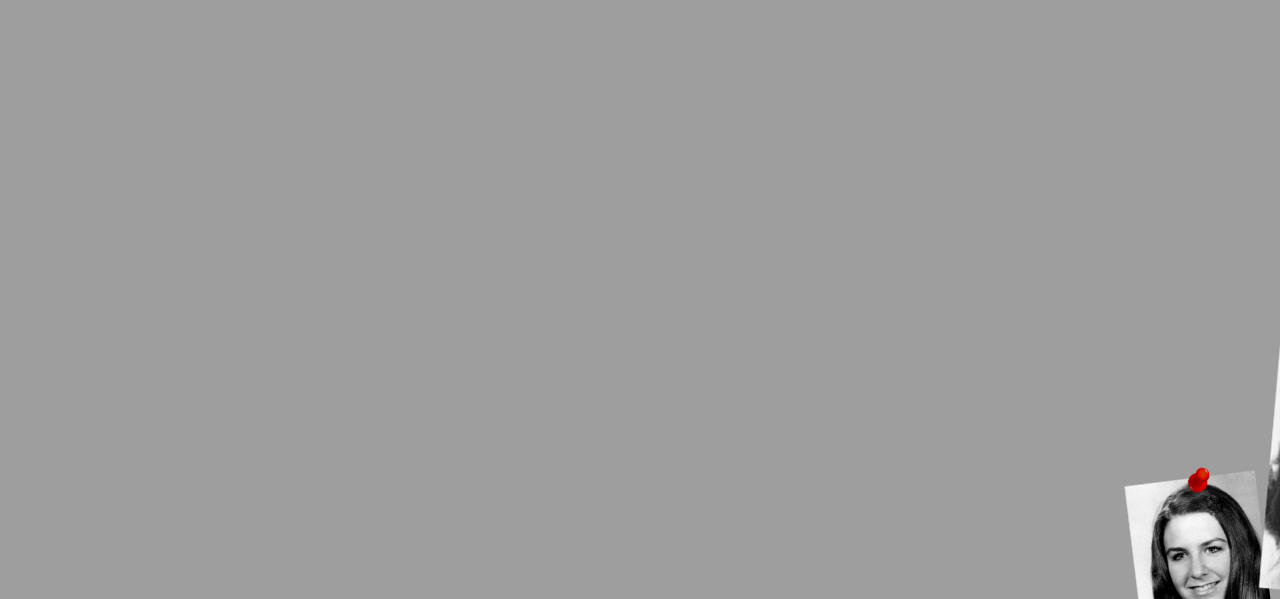
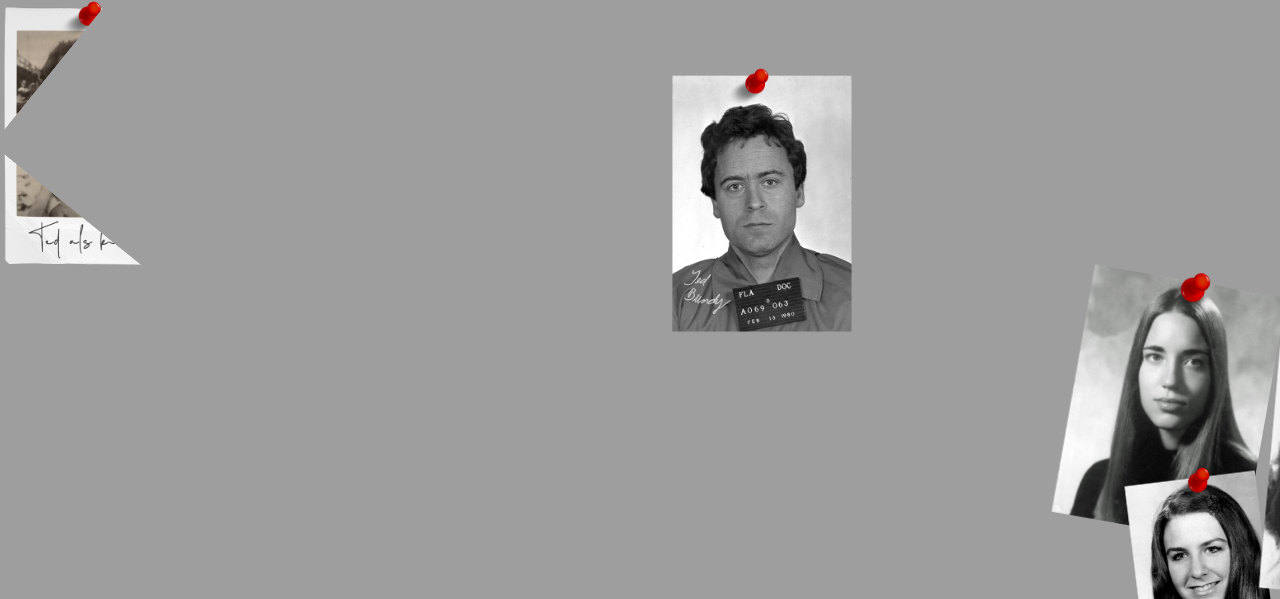
Before and after one commit to lunahali/VIDii, a plain HTML site: page index.html in a window 1280 px wide. Shown: the top 599 px of the page. Drawn offline with Linux system fonts and the light colour scheme; the site is published under a folder, as on GitHub Pages, so addresses that start at the root find nothing.

Commit message:
Add files via upload

```diff
--- a/styles/style.css
+++ b/styles/style.css
@@ -65,14 +65,14 @@ button:hover {
 
 
 button:nth-of-type(1) {
-  background-image: url("/images/baby.png");
+  background-image: url("../images/baby.png");
   width: 13em;
   height: 20em;
 }
 
 
 button:nth-of-type(2) {
-  background-image: url("/images/vw.png");
+  background-image: url("../images/vw.png");
   width: 15em;
   height: 20em;
   left: 20em;
@@ -80,7 +80,7 @@ button:nth-of-type(2) {
 }
 
 button:nth-of-type(3) {
-  background-image: url(/images/mugshot.png);
+  background-image: url(../images/mugshot.png);
   width: 14em;
   height: 20em;
   left: 50em;
@@ -88,7 +88,7 @@ button:nth-of-type(3) {
 }
 
 button:nth-of-type(4) {
-  background-image: url(/images/moord1.png);
+  background-image: url(../images/moord1.png);
   width: 15em;
   height: 20em;
   rotate: 10deg;
```
